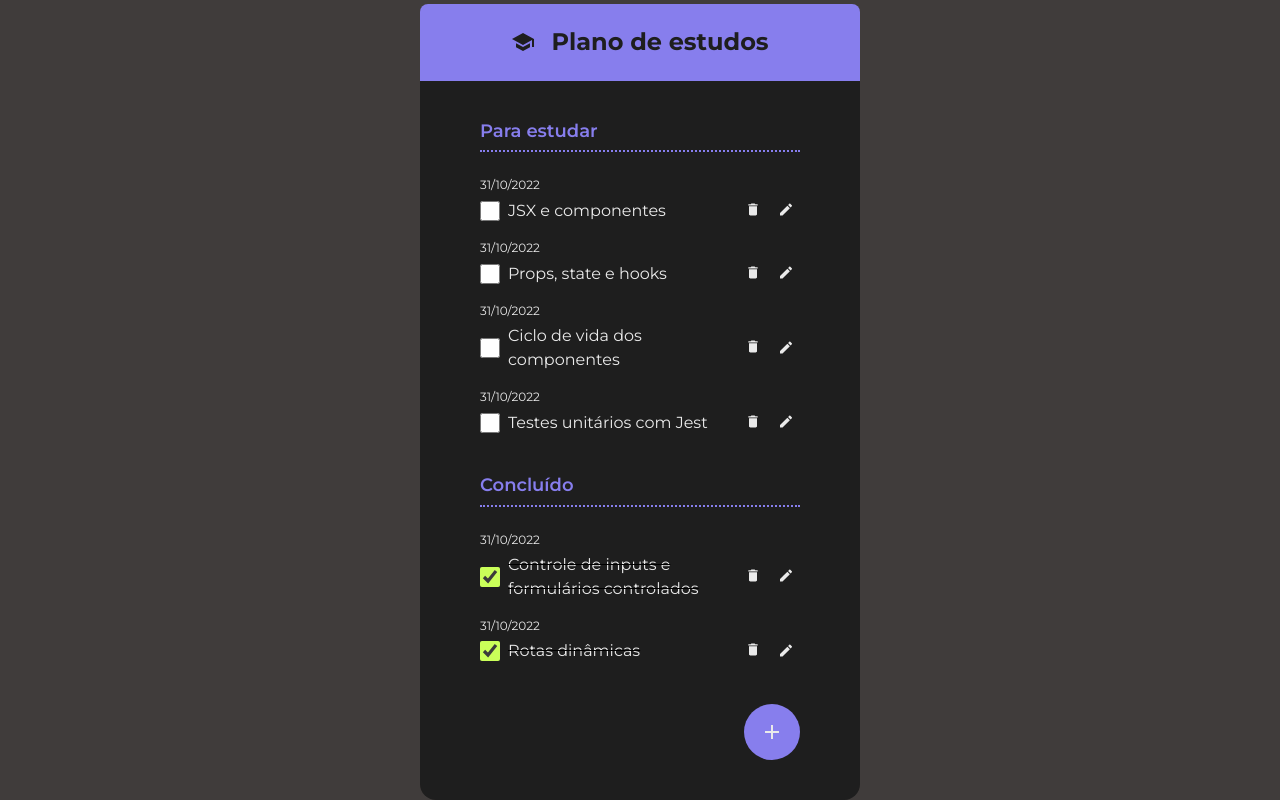
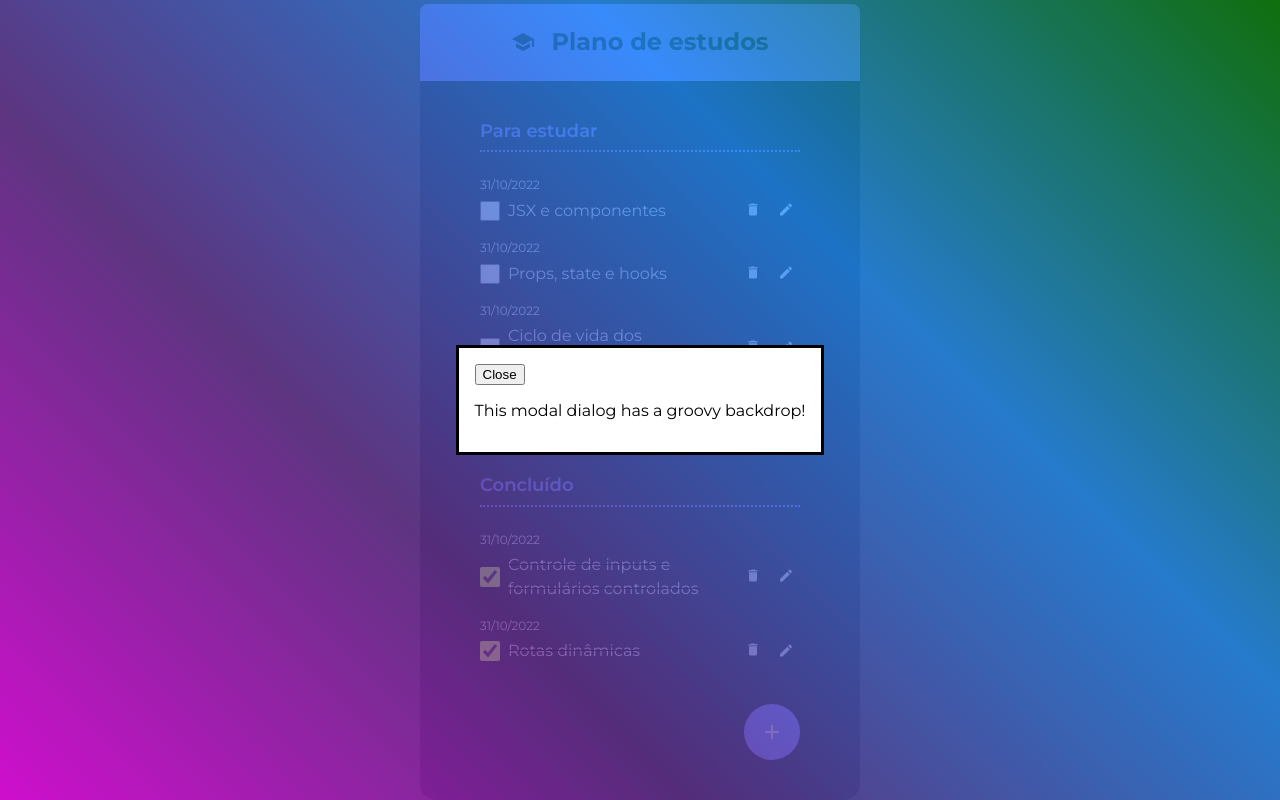
Before and after one commit to danielft11/StudyList, a React (Vite) app: page / in a window 1280 px wide. Both pictures are taken after a click on the button 772 px from the left and 919 px from the top of the page. Shown: the part 188-988 px from the top of the page. Built offline with nearby package versions, Linux system fonts and the light colour scheme.

Commit message:
video 2.2

```diff
--- a/src/App.jsx
+++ b/src/App.jsx
@@ -82,7 +82,7 @@ function App() {
           </Footer>
         </ChecklistsWrapper>
       </Container>
-      <Dialog isOpen={showDialog}/>
+      <Dialog isOpen={showDialog} onClose={() => setShowDialog(false)}/>
     </main>
   )
 }
--- a/src/components/Dialog/index.jsx
+++ b/src/components/Dialog/index.jsx
@@ -1,27 +1,36 @@
-import { useRef } from 'react';
+import { useEffect, useRef } from 'react';
 import './dialog.style.css'
 
 // export function Dialog () {
 
 // }
 
-export const Dialog = () => {
+export const Dialog = ({ isOpen, onClose }) => {
     // const dialog = document.querySelector("dialog");
     const refDialog = useRef()
 
+    useEffect(() => {
+        console.log("Exibir modal?", isOpen)
+        if (isOpen) {
+            refDialog.current.showModal();
+        } else {
+            refDialog.current.close();
+        }
+    }, [isOpen])
+
     // "Show the dialog" button opens the dialog modally
-    const openModal = () => {
-        console.log('vamos abrir a modal')
-        refDialog.current.showModal();
-    };
+    // const openModal = () => {
+    //     console.log('vamos abrir a modal')
+    //     refDialog.current.showModal();
+    // };
 
     // "Close" button closes the dialog
-    const closeModal = () => {
-        refDialog.current.close();
-    };
+    // const closeModal = () => {
+    //     refDialog.current.close();
+    // };
     return (<>
         <dialog ref={refDialog}>
-            <button autoFocus onClick={closeModal}>Close</button>
+            <button autoFocus onClick={onClose}>Close</button>
             <p>This modal dialog has a groovy backdrop!</p>
         </dialog>
     </>)
```
